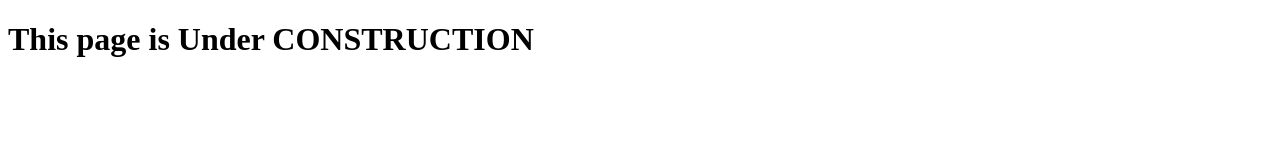
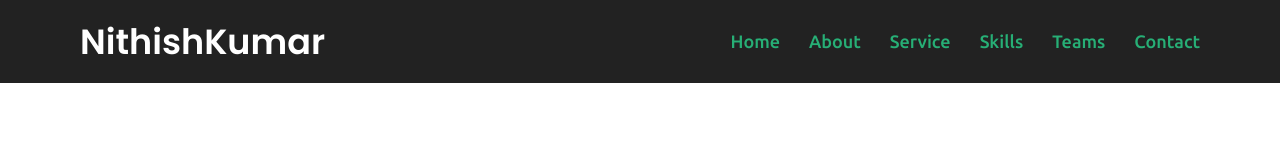
Before and after one commit to nithishkumar98/nithishkumar98.github.io, a plain HTML site: page index.html in a window 1280 px wide. Drawn offline with Linux system fonts and the light colour scheme.

Commit message:
navbar completed

```diff
--- a/index.html
+++ b/index.html
@@ -1,11 +1,31 @@
 <!DOCTYPE html>
 <html lang="en">
+
 <head>
     <meta charset="UTF-8">
     <meta name="viewport" content="width=device-width, initial-scale=1.0">
-    <title>Document</title>
+    <title>Nithish Kumar M</title>
+    <link rel="stylesheet" href="style.css">
+    <link rel="stylesheet" href="https://cdnjs.cloudflare.com/ajax/libs/font-awesome/4.7.0/css/font-awesome.min.css">
+    <link rel="preconnect" href="https://fonts.googleapis.com">
+<link rel="preconnect" href="https://fonts.gstatic.com" crossorigin>
+<link href="https://fonts.googleapis.com/css2?family=Poppins:wght@400;500;600;700&family=Ubuntu:wght@400;500;700&display=swap" rel="stylesheet">
 </head>
+
 <body>
-    <h1>This page is Under CONSTRUCTION</h1>
+    <nav class="navbar">
+        <div class="max-width">
+            <div class="logo"><a href="#">Nithish<span>Kumar</span></a></div>
+            <ul class="menu">
+                <li><a href="#">Home</a></li>
+                <li><a href="#">About</a></li>
+                <li><a href="#">Service</a></li>
+                <li><a href="#">Skills</a></li>
+                <li><a href="#">Teams</a></li>
+                <li><a href="#">Contact</a></li>
+            </ul>
+        </div>
+    </nav>
 </body>
+
 </html>
--- a/style.css
+++ b/style.css
@@ -0,0 +1,60 @@
+
+@import url('https://fonts.googleapis.com/css2?family=Poppins:wght@400;500;600;700&family=Ubuntu:wght@400;500;700&display=swap');
+*{
+    margin: 0;
+    padding:0;
+    box-sizing: border-box;
+    text-decoration: none;
+
+}
+
+/* gonna style the nav bar */
+
+.navbar{
+    position:fixed;
+    width: 100%;
+    padding: 15px 0;
+    background: rgb(34, 34, 34);
+}
+
+.navbar .logo a{
+    color:#fff;
+    font-size: 35px;
+    font-weight: 600;
+    font-family: poppins;
+}
+
+.navbar .menu li{
+    list-style: none;
+    display: inline-block;
+}
+
+.navbar .max-width{
+    display:flex;
+    align-items: center;
+    justify-content: space-between;
+}
+
+.max-width{
+    max-width: 1300px;
+    padding: 0 80px;
+    margin: auto;
+}
+
+.navbar .menu li a{
+    color:rgb(39, 175, 118);
+    font-family: ubuntu;
+    font-weight: 500;
+    font-size:18px;
+    margin-left: 25px;
+
+}
+
+.navbar .menu li a:hover{
+    color:rgb(205, 247, 229);
+    font-family: ubuntu;
+    font-weight: 500;
+    font-size:18px;
+    margin-left: 25px;
+
+}
```
